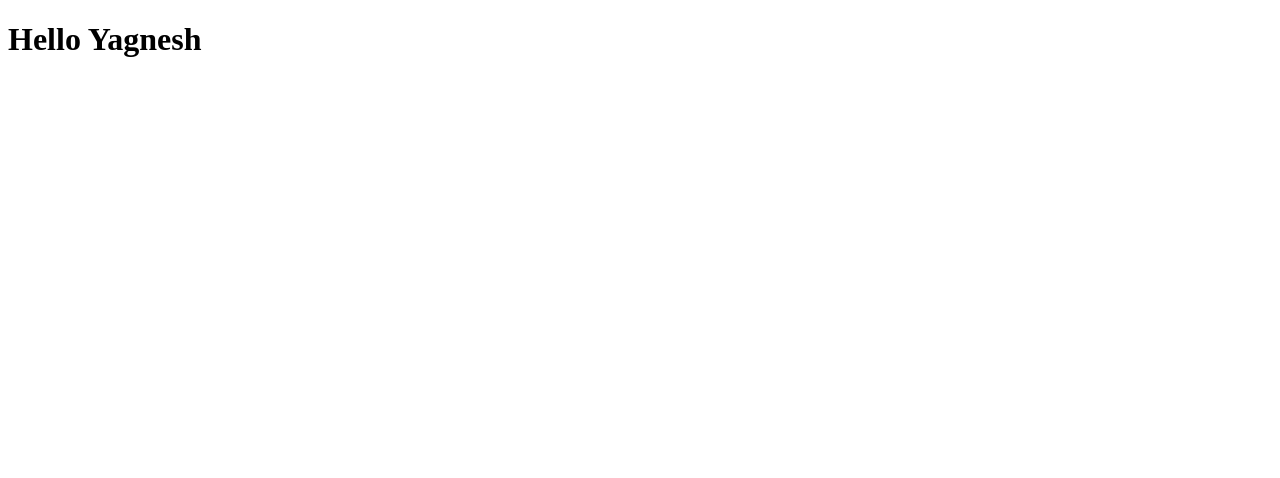
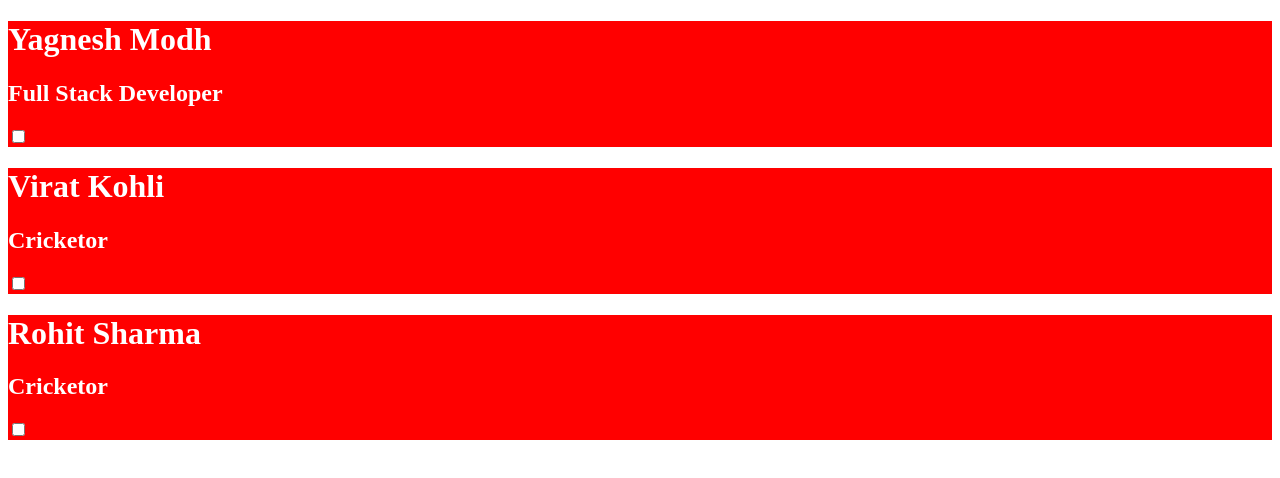
Before and after one commit to titanakikaw/collabera_react_training, a React app: page / in a window 1280 px wide. Shown: the top 478 px of the page. Built offline with nearby package versions, Linux system fonts and the light colour scheme.

Commit message:
commit code for initial component

```diff
--- a/src/index.jsx
+++ b/src/index.jsx
@@ -1,8 +1,36 @@
 import React from 'react';
 import { createRoot } from 'react-dom/client';
+import '../style.scss';
 
 const container = document.getElementById('root');
 
 const root = createRoot(container);
 
-root.render(<h1>Hello Yagnesh</h1>);
+// Reusable Component
+
+const bgColor = 'red';
+const color = 'white';
+
+// First letter of the component name should be capital
+// From Each component return single Element
+// inline style should be object and property name should be in camel case
+// instead of class use className
+
+// props are immutable
+function App({ title, desc }) {
+  return (
+    <div className="container">
+      <h1>{title}</h1>
+      <h2>{desc}</h2>
+      <input type="checkbox" />
+    </div>
+  );
+}
+
+root.render(
+  <>
+    <App title="Yagnesh Modh" desc="Full Stack Developer" />
+    <App title="Virat Kohli" desc="Cricketor" />
+    <App title="Rohit Sharma" desc="Cricketor" />
+  </>,
+);
--- a/style.scss
+++ b/style.scss
@@ -1,19 +1,4 @@
-$primary-color: red;
-
-@mixin theme($theme: DarkGray) {
-  background: $theme;
-  box-shadow: 0 0 1px rgba($theme, 0.25);
-  color: #fff;
+.container {
+  background-color: red;
+  color: white;
 }
-
-body {
-  @include theme($theme: darkred);
-  display: grid;
-  transition: all 0.5s;
-  user-select: none;
-  background: linear-gradient(to bottom, white, black);
-}
-
-.title {
-  color: $primary-color;
-}
```
